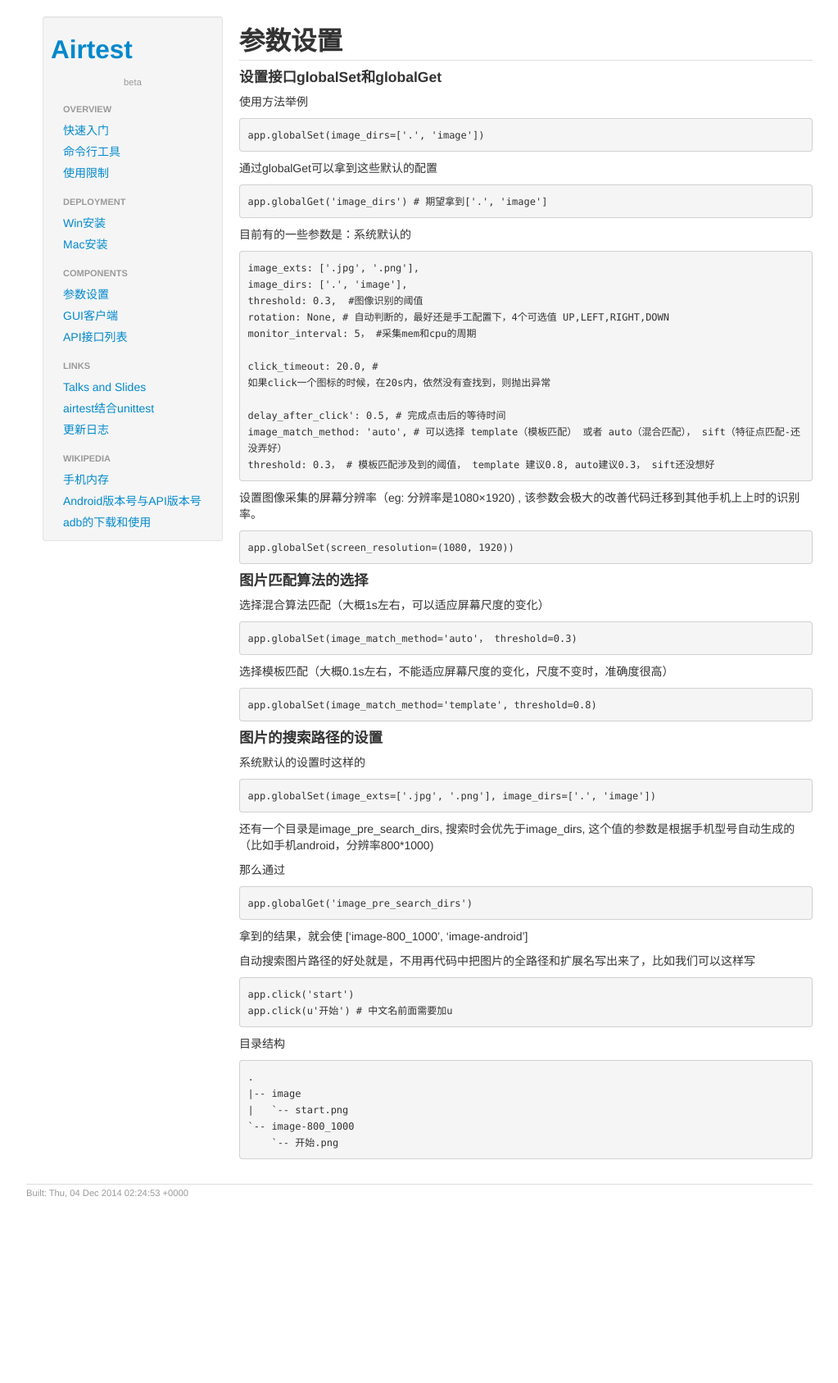
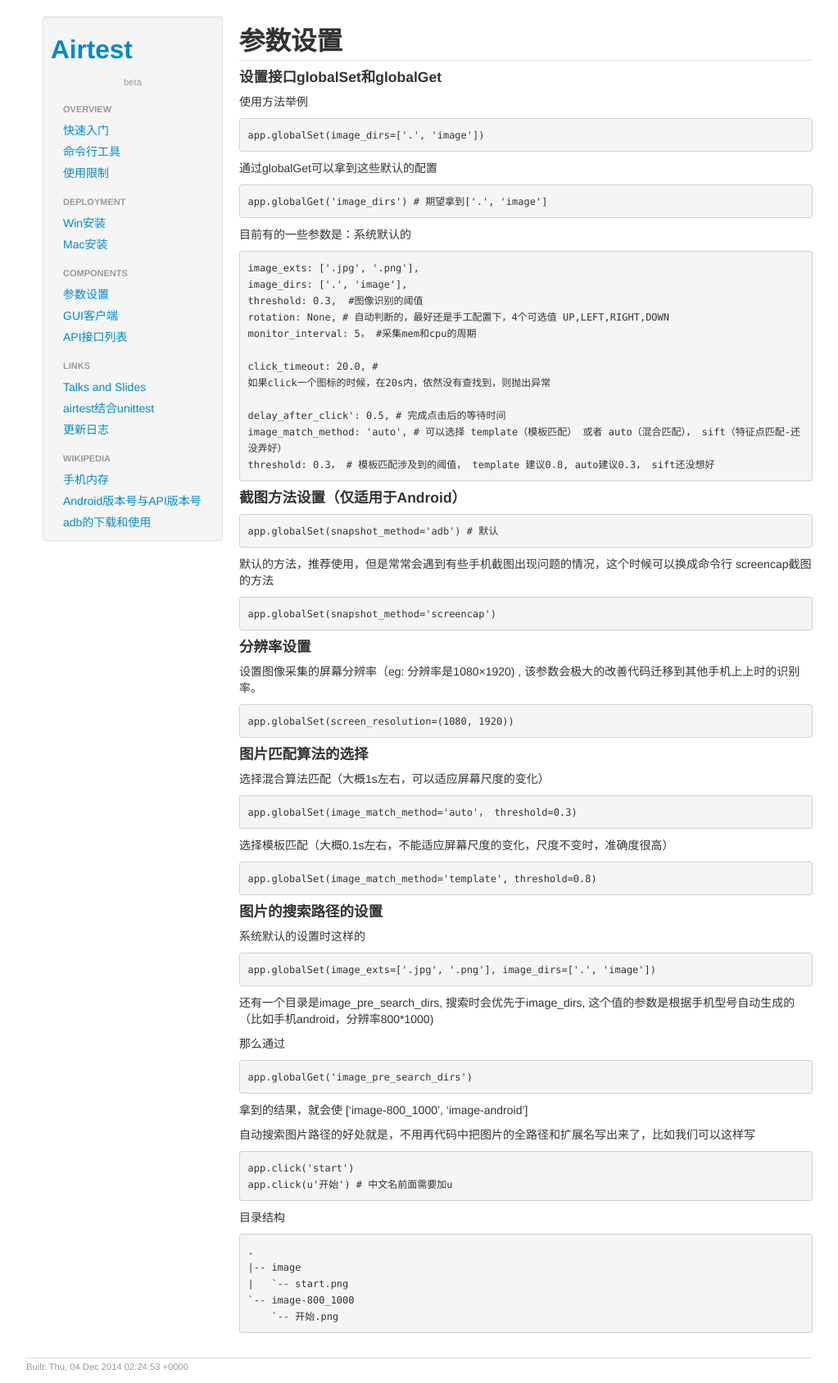
Before and after one commit to NetEase/airtest, a Jekyll site: the page built from _posts/2014-12-02-setting.md, in a window 1280 px wide. Shown: the whole page at 82% size, without its empty margins (118-1141 px from the left). Built offline with Jekyll 4.4.1, drawn with Linux system fonts in a browser that asks for light colours; comment, search, counter and statistics services are not loaded; before the commit the page ends 1475 px from its top, so only the background shows below that.

Commit message:
add new code change to doc
include setting, webgui

```diff
--- a/_posts/2014-12-02-setting.md
+++ b/_posts/2014-12-02-setting.md
@@ -29,6 +29,15 @@ permalink: /components/setting.html
     delay_after_click': 0.5, # 完成点击后的等待时间
     image_match_method: 'auto', # 可以选择 template（模板匹配） 或者 auto（混合匹配）， sift（特征点匹配-还没弄好）
     threshold: 0.3， # 模板匹配涉及到的阈值， template 建议0.8, auto建议0.3， sift还没想好
+
+#### 截图方法设置（仅适用于Android）
+    app.globalSet(snapshot_method='adb') # 默认
+
+默认的方法，推荐使用，但是常常会遇到有些手机截图出现问题的情况，这个时候可以换成命令行 screencap截图的方法
+
+    app.globalSet(snapshot_method='screencap')
+
+#### 分辨率设置
 
 设置图像采集的屏幕分辨率（eg: 分辨率是1080×1920) , 该参数会极大的改善代码迁移到其他手机上上时的识别率。
 
```
Also changed, not shown: _includes/intro.md (+5 -5 lines), _posts/2014-10-11-command_line.md (+7 -0 lines), _posts/2014-10-31-changelog.md (+4 -0 lines).
